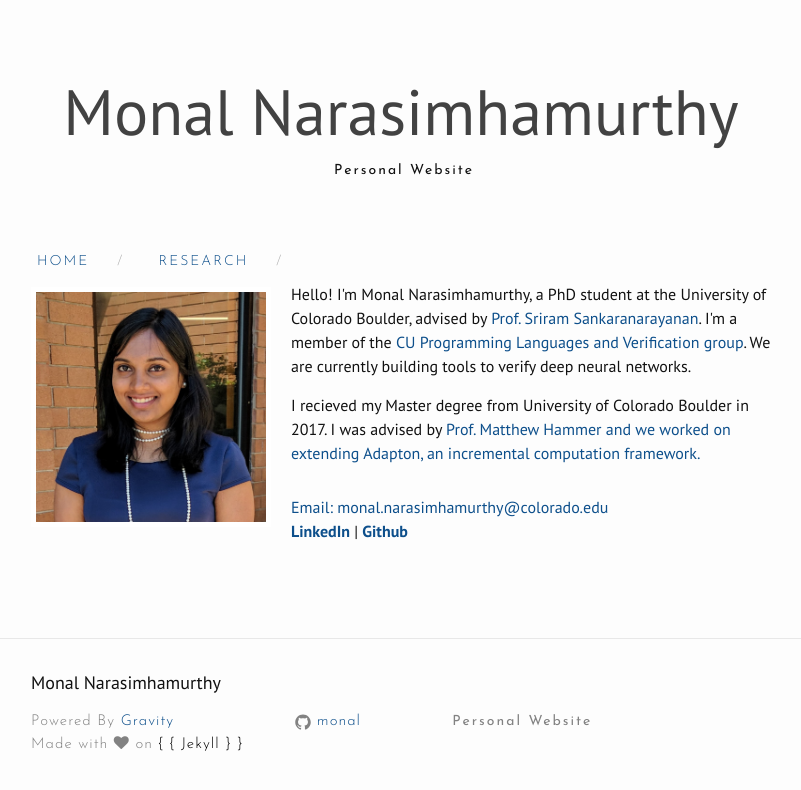
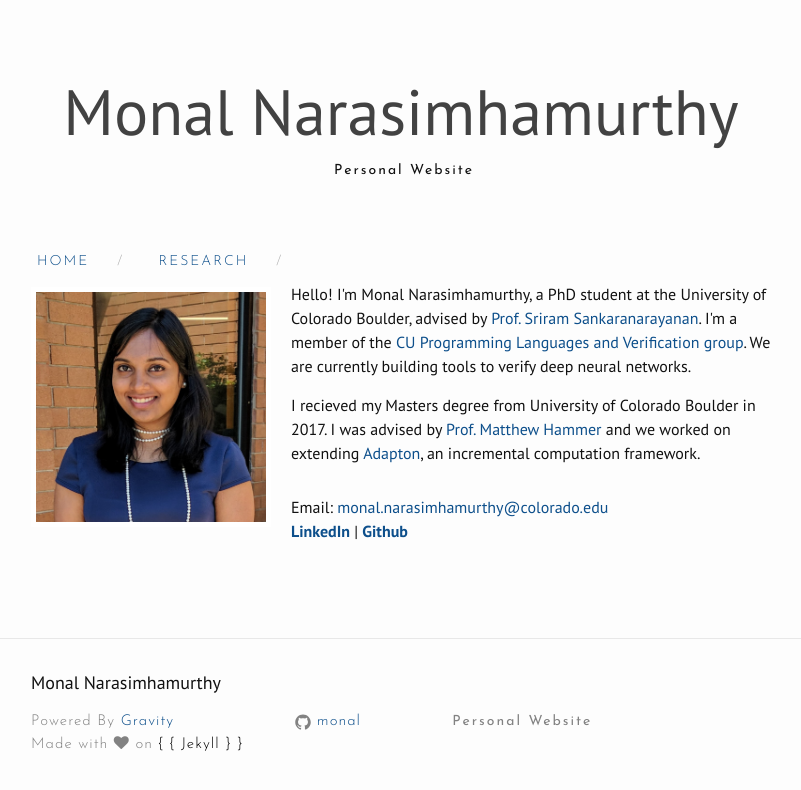
Before and after one commit to monal/monal.github.io, a Jekyll site: the page built from index.html, in a window 1280 px wide. Shown: the top 790 px of the page, without its empty margins (239-1040 px from the left). Built offline with Jekyll 4.4.1, drawn with Linux system fonts in a browser that asks for light colours; nearby versions of some CDN libraries.

Commit message:
Fix typos

```diff
--- a/index.html
+++ b/index.html
@@ -14,7 +14,7 @@
 </p>
 
 <p>
-I recieved my Master degree from University of Colorado Boulder in 2017. I was advised by <a href="http://matthewhammer.org/"> Prof. Matthew Hammer and we worked on extending <a href="http://adapton.org/">Adapton, an incremental computation framework.
+I recieved my Masters degree from University of Colorado Boulder in 2017. I was advised by <a href="http://matthewhammer.org/ghost.html"> Prof. Matthew Hammer</a> and we worked on extending <a href="http://adapton.org/">Adapton</a>, an incremental computation framework.
 </p>
 
 
```
